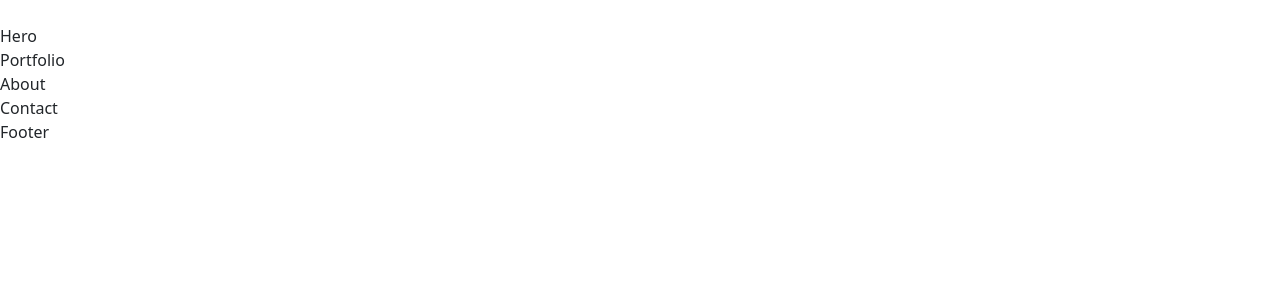
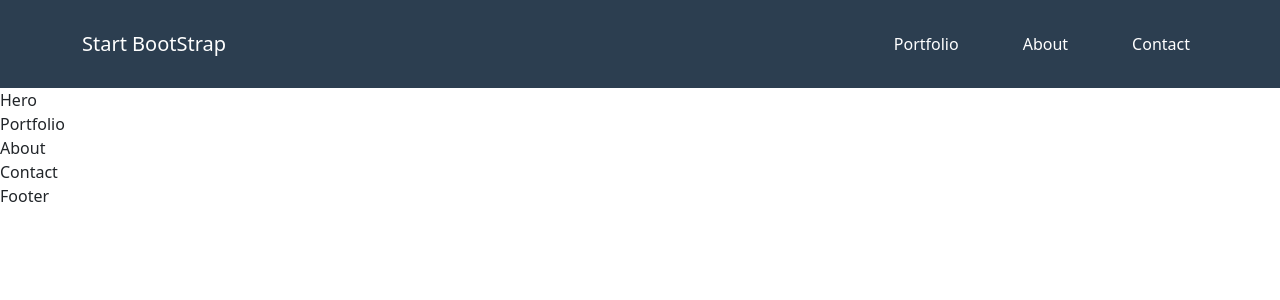
Before and after one commit to mayoshmase-dot/react-task1, a React app: page / in a window 1280 px wide. Shown: the top 300 px of the page. Built offline with nearby package versions, Linux system fonts and the light colour scheme; the HTML template or start-up script is replaced by a standard one.

Commit message:
header section

```diff
--- a/src/assets/header/Header.jsx
+++ b/src/assets/header/Header.jsx
@@ -1,7 +1,28 @@
 import React from 'react'
-
+import style from './header.module.css'
 export default function Header() {
-  return (
-    <div className='text-white'>Header</div>
+  return ( <>
+<nav className={`${style.demo} navbar navbar-expand-lg p-4 position-sticky top-0`}>
+  <div className="container ">
+    <a className="navbar-brand text-white" href="#">Start BootStrap</a>
+    <button className="navbar-toggler" type="button" data-bs-toggle="collapse" data-bs-target="#navbarNav" aria-controls="navbarNav" aria-expanded="false" aria-label="Toggle navigation">
+      <span className="navbar-toggler-icon"></span>
+    </button>
+    <div className="collapse navbar-collapse " id="navbarNav">
+      <ul className='navbar-nav ms-auto d-flex gap-5  '>
+        <li className="nav-item ">
+          <a className="nav-link text-white " aria-current="page" href="#">Portfolio</a>
+        </li>
+        <li className="nav-item">
+          <a className="nav-link text-white" href="#">About</a>
+        </li>
+        <li className="nav-item">
+          <a className="nav-link text-white" href="#">Contact</a>
+        </li>
+      </ul>
+    </div>
+  </div>
+</nav>
+    </>
   )
 }
--- a/src/assets/header/header.module.css
+++ b/src/assets/header/header.module.css
@@ -0,0 +1,11 @@
+.demo {
+    background-color: rgba(44, 62, 80, 1);
+    padding: 500px;
+}
+.flex li{
+    display: flex;
+    flex-wrap: nowrap;
+    gap: 20px;
+    align-items: center;
+    justify-content: center;
+}
```
Also changed, not shown: 1 other file (tests, documents, lock files or other folders).
